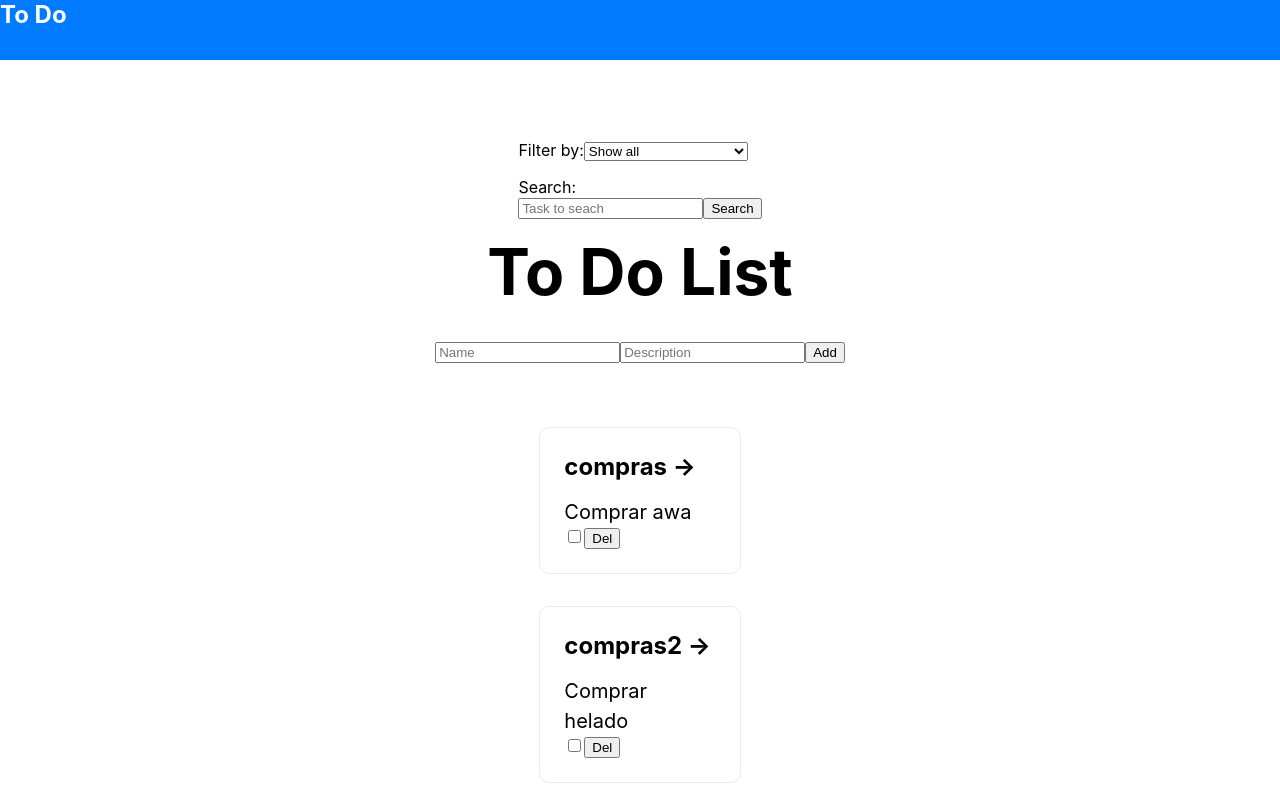
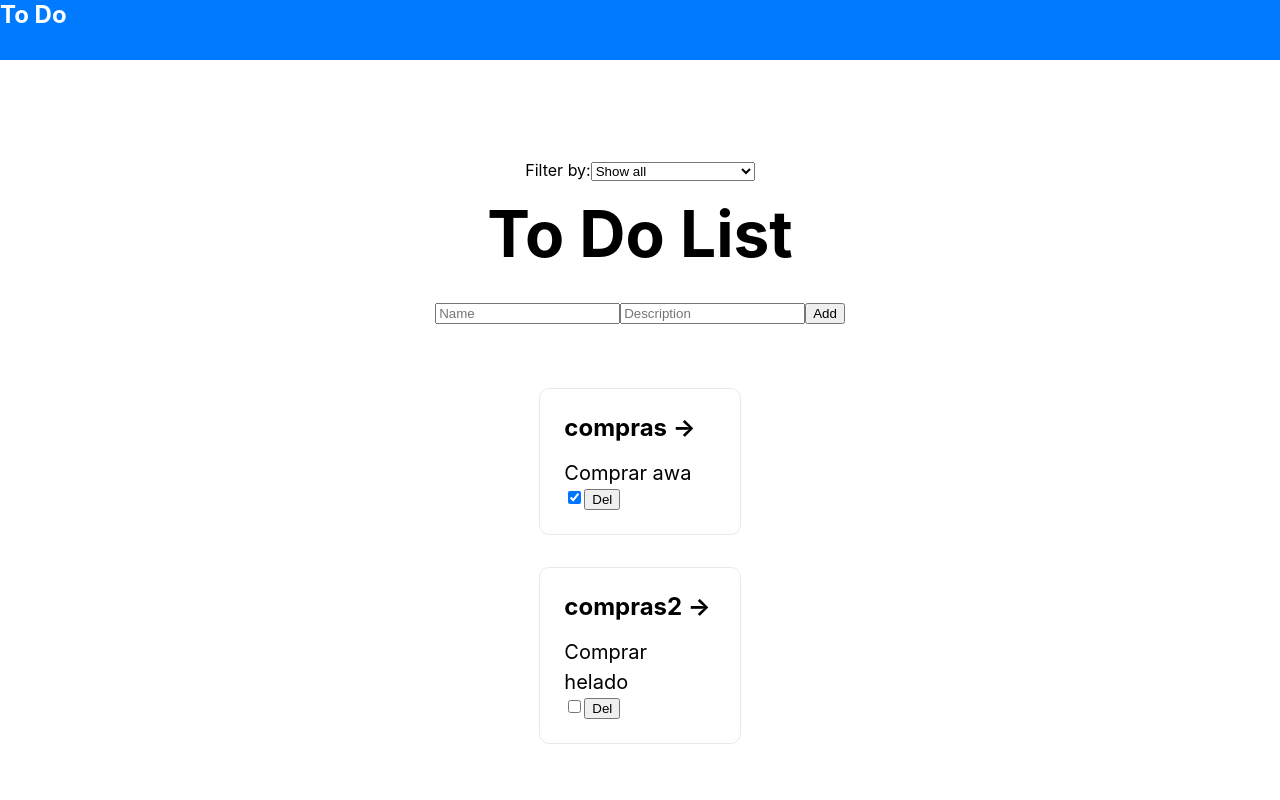
Before and after one commit to Bielma/todo, a Next.js app: page / in a window 1280 px wide. Shown: the top 800 px of the page. Built offline with nearby package versions, Linux system fonts and the light colour scheme.

Commit message:
Error de checkbox corregido

```diff
--- a/components/FilterForm.jsx
+++ b/components/FilterForm.jsx
@@ -1,5 +1,4 @@
 import React, { useState } from 'react'
-import useForm from '../hooks/useForm'
 import {connect} from 'react-redux'
 import {setOption} from '../actions'
 
@@ -7,11 +6,9 @@ import {setOption} from '../actions'
 const FilterForm = ({option, setOption}) => {
 
     //const [option, setOption] = useState("all")
-    const [values, handleInputChange] = useForm({})
 
-    const handleSubmit = event =>{
-        event.preventDefault();
-    }
+
+
     const  handleOptionChange = event  =>{
         event.preventDefault();
         setOption(event.target.value)
@@ -19,22 +16,13 @@ const FilterForm = ({option, setOption}) => {
 
     return (
         <div>
-            <label for="options">Filter by:</label>
+            <label htmlFor="options">Filter by:</label>
             <select value = {option} name="options" id="options" onChange = {handleOptionChange}>
                 <option value="all" >Show all</option>
                 <option value="done">Show all done task</option>
                 <option value="dontdone">Show all dont done task</option>
             </select>
             <p> </p>
-            <label for="search">Search:</label>
-            <form name = "search" onSubmit={handleSubmit}>
-                <input name="nameTask"
-                    type="text"
-                    placeholder="Task to seach"
-                    onChange={handleInputChange}
-                    required="required" />
-                <button className="button">Search</button>
-            </form>
             <p></p>
         </div>
     )
--- a/components/ToDoList.jsx
+++ b/components/ToDoList.jsx
@@ -5,66 +5,18 @@ import Link from 'next/link'
 import { connect } from 'react-redux';
 import TodoCard from './TodoCard'
 
-const ToDoList = (props) => {
+const ToDoList = ({ children }) => {
 
-    const { todoList, option } = props
+    return (
+        <div className={styles.grid}>
+            {
+                children
+            }
+        </div>
+    )
 
-
-    switch(option){
-        case 'all':
-            return (
-                <div className={styles.grid}>
-                    {
-                        todoList.map(item =>
-                                <TodoCard item = {item} key={item.id}/>
-                        )
-                    }
-                </div>
-            )
-        case 'done':
-            return (
-                <div className={styles.grid}>
-                    {
-                        todoList.map(item =>
-                                item.done &&
-                                <TodoCard item = {item} key={item.id}/>
-                        )
-                    }
-                </div>
-            )
-        case 'dontdone':
-            return (
-                <div className={styles.grid}>
-                    {
-                        todoList.map(item =>
-                                !item.done &&
-                                <TodoCard item = {item} key={item.id}/>
-                        )
-                    }
-                </div>
-            )
-        default:
-            return (
-                <div className={styles.grid}>
-                    {
-                        todoList.map(item =>
-                                <TodoCard item = {item} key={item.id}/>
-                        )
-                    }
-                </div>
-            )
-    }
 
 }
 
 
-const mapStateToProps = state => {
-    return {
-        todoList: state.todoList,
-        option: state.option,
-    }
-}
-
-
-
-export default connect(mapStateToProps, null)(ToDoList)
+export default ToDoList
--- a/components/TodoCard.jsx
+++ b/components/TodoCard.jsx
@@ -6,24 +6,26 @@ import { deleteTodo, editDone } from '../actions'
 
 
 const TodoCard = (props) => {
-    const {item, editDone, deleteTodo} = props
+    const {id, name, done, description, editDone, deleteTodo} = props
     return (
         <div className={styles.card} >
-            <Link href={`/tododetail/${item.id}`}>
-                <h3>{item.name} &rarr;</h3>
+            <Link href={`/tododetail/${id}`}>
+                <h3>{name} &rarr;</h3>
             </Link>
-            <p>{item.description}</p>
+            <p>{description}</p>
             <input
                 name="done"
                 type="checkbox"
-                checked={item.done}
-                value={item.done}
-                onChange={() => editDone(item.id)}
+                checked={done}
+                value={done}
+
+                onChange={() => editDone(id)}
             />
             <button
                 className="button"
-                onClick={() => deleteTodo(item.id)}
+                onClick={() => deleteTodo(id)}
             >Del</button>
+
         </div>
     )
 }
--- a/pages/_app.js
+++ b/pages/_app.js
@@ -13,7 +13,7 @@ const initalState = {
         id: 1,
         name: 'compras',
         description: 'Comprar awa',
-        done: false
+        done: true
     },
     {
         id: 2,
--- a/pages/index.js
+++ b/pages/index.js
@@ -1,28 +1,63 @@
 import Head from 'next/head'
-
 import styles from '../styles/Home.module.css'
 import ToDoList from '../components/ToDoList'
 import AddTaskForm from '../components/AddTaskForm'
 import FilterForm from '../components/FilterForm'
-export default function Home() {
+import TodoCard from '../components/TodoCard'
+import { connect } from 'react-redux';
+
+
+
+function Home(props) {
+    const {todoList, option} = props
 
     return (
-        <div className = { styles.container }>
+        <div className={styles.container}>
             <Head>
                 <title > TODOS </title>
-                <link rel = "icon"
-                    href = "/favicon.ico"/>
+                <link rel="icon"
+                    href="/favicon.ico" />
             </Head>
 
-            <main className = { styles.main } >
-                <FilterForm/>
-                <h1 className = { styles.title }>
-                To Do List
+            <main className={styles.main} >
+                <FilterForm />
+                <h1 className={styles.title}>
+                    To Do List
                 </h1>
                 <p></p>
                 <AddTaskForm />
-                <ToDoList/>
+
+                <ToDoList>
+                    {
+                        todoList.map(item =>
+                            option === 'all' ?
+                                <TodoCard  key={item.id} {...item}/>
+                            : option=== 'done' ?
+                                item.done &&
+                                <TodoCard  key={item.id} {...item}/>
+                            :   !item.done &&
+                                <TodoCard  key={item.id} {...item}/>
+
+
+                        )
+
+                    }
+                </ToDoList>
+
+
+
             </main>
         </div>
     )
 }
+
+
+const mapStateToProps = state => {
+    return {
+        todoList: state.todoList,
+        option: state.option,
+    }
+}
+
+
+export default connect(mapStateToProps, null)(Home);
```
